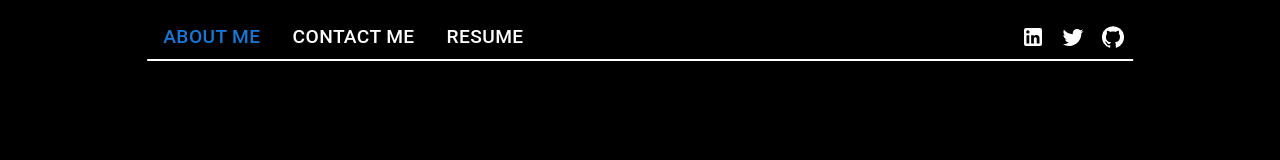
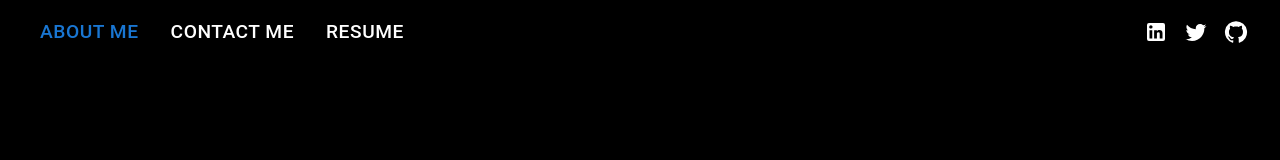
Before and after one commit to Nivix047/nivix047.github.io, a React (Create React App) app: page / in a window 1280 px wide. Shown: the top 160 px of the page. Built offline with nearby package versions, Linux system fonts and the light colour scheme.

Commit message:
Updated Navbar, removed Navbar/Navbar.css. Consolidated code to MUI styling for readability and media responsiveness

```diff
--- a/src/components/Navbar/Navbar.css
+++ /dev/null
@@ -1,50 +0,0 @@
-.navbar-content {
-  position: relative; /* Required for absolute positioning of the pseudo-element */
-  display: flex;
-  justify-content: space-between;
-  align-items: center;
-  width: 80%; /* Full width */
-  padding-top: 10px;
-}
-
-.navbar-content::before {
-  content: "";
-  position: absolute;
-  bottom: 0;
-  left: 50%; /* Center the line */
-  width: 100%; /* Adjust this width to control the length of the bottom border */
-  height: 2px; /* Height of the border */
-  background-color: white;
-  transform: translateX(
-    -50%
-  ); /* Center the line with respect to the container */
-}
-
-/* New CSS for making social media items cursor pointer */
-.social-media-item {
-  cursor: pointer;
-}
-
-.about-link {
-  color: black !important; /* Override color for visited links */
-}
-
-.about-link:visited {
-  color: black !important; /* Keep visited links white */
-}
-
-.contact-link {
-  color: black !important; /* Override color for visited links */
-}
-
-.contact-link:visited {
-  color: black !important; /* Keep visited links white */
-}
-
-.resume-link {
-  color: black !important; /* Override color for visited links */
-}
-
-.resume-link:visited {
-  color: black !important; /* Keep visited links white */
-}
--- a/src/components/Navbar/index.js
+++ b/src/components/Navbar/index.js
@@ -9,8 +9,6 @@ import {
   IconButton,
   Drawer,
   List,
-  ListItem,
-  ListItemText,
   Tab,
   Tabs,
 } from "@mui/material";
@@ -18,7 +16,6 @@ import MenuIcon from "@mui/icons-material/Menu";
 import TwitterIcon from "@mui/icons-material/Twitter";
 import GitHubIcon from "@mui/icons-material/GitHub";
 import LinkedInIcon from "@mui/icons-material/LinkedIn";
-import "./Navbar.css";
 
 const Navbar = () => {
   const [value, setValue] = useState(0);
@@ -42,60 +39,14 @@ const Navbar = () => {
 
   const drawerContent = (
     <Box
-      sx={{ width: 250 }}
-      role="presentation"
-      onClick={handleDrawerToggle}
-      onKeyDown={handleDrawerToggle}
+      sx={{
+        width: 250,
+        role: "presentation",
+        onClick: handleDrawerToggle,
+        onKeyDown: handleDrawerToggle,
+      }}
     >
-      <List>
-        {/* Other ListItem components */}
-        <ListItem
-          component={Link}
-          to="/"
-          onClick={() => handleNavigation("/")}
-          className="about-link"
-        >
-          <ListItemText primary="About Me" />
-        </ListItem>
-        <ListItem
-          component={Link}
-          to="/contact"
-          onClick={() => handleNavigation("/contact")}
-          className="contact-link"
-        >
-          <ListItemText primary="Contact Me" />
-        </ListItem>
-        <ListItem
-          component={Link}
-          to="/resume"
-          onClick={() => handleNavigation("/resume")}
-          className="resume-link"
-        >
-          <ListItemText primary="Resume" />
-        </ListItem>
-        {/* Social media icons */}
-        <ListItem
-          onClick={() => window.open("https://twitter.com", "_blank")}
-          className="social-media-item"
-        >
-          <TwitterIcon />
-          <ListItemText primary="Twitter" />
-        </ListItem>
-        <ListItem
-          onClick={() => window.open("https://github.com", "_blank")}
-          className="social-media-item"
-        >
-          <GitHubIcon />
-          <ListItemText primary="GitHub" />
-        </ListItem>
-        <ListItem
-          onClick={() => window.open("https://www.linkedin.com", "_blank")}
-          className="social-media-item"
-        >
-          <LinkedInIcon />
-          <ListItemText primary="LinkedIn" />
-        </ListItem>
-      </List>
+      <List>{/* ... List Items ... */}</List>
     </Box>
   );
 
@@ -116,57 +67,31 @@ const Navbar = () => {
         <Drawer anchor="left" open={drawerOpen} onClose={handleDrawerToggle}>
           {drawerContent}
         </Drawer>
-        <Box sx={{ flexGrow: 1, display: "flex", justifyContent: "center" }}>
-          <div className="navbar-content">
         {!isMobile && (
-              <>
           <Tabs
             value={value}
             onChange={handleChange}
             aria-label="basic tabs example"
             TabIndicatorProps={{ style: { display: "none" } }}
+            sx={{
+              ".MuiTab-root": {
+                fontSize: "1.2rem",
+                textTransform: "uppercase",
+                color: "white",
+                "&:hover": { textDecoration: "underline" },
+              },
+            }}
           >
-                  {/* Tabs */}
-                  <Tab
-                    component={Link}
-                    to="/"
-                    label={<span style={{ fontSize: "1.2rem" }}>About Me</span>}
-                    sx={{
-                      color: "white",
-                      textTransform: "uppercase",
-                      "&:hover": { textDecoration: "underline" },
-                    }}
-                  />
-                  <Tab
-                    component={Link}
-                    to="/contact"
-                    label={
-                      <span style={{ fontSize: "1.2rem" }}>Contact Me</span>
-                    }
-                    sx={{
-                      color: "white",
-                      textTransform: "uppercase",
-                      "&:hover": { textDecoration: "underline" },
-                    }}
-                  />
-                  <Tab
-                    component={Link}
-                    to="/resume"
-                    label={<span style={{ fontSize: "1.2rem" }}>Resume</span>}
-                    sx={{
-                      color: "white",
-                      textTransform: "uppercase",
-                      "&:hover": { textDecoration: "underline" },
-                    }}
-                  />
+            <Tab component={Link} to="/" label="About Me" />
+            <Tab component={Link} to="/contact" label="Contact Me" />
+            <Tab component={Link} to="/resume" label="Resume" />
           </Tabs>
+        )}
+        <Box sx={{ flexGrow: 1 }} />
         <Box sx={{ display: "flex", alignItems: "center" }}>
-                  {/* Icon Buttons */}
           <IconButton
             color="inherit"
-                    onClick={() =>
-                      window.open("https://www.linkedin.com", "_blank")
-                    }
+            onClick={() => window.open("https://www.linkedin.com", "_blank")}
             sx={{ fontSize: "1.5rem" }}
           >
             <LinkedInIcon />
@@ -180,17 +105,11 @@ const Navbar = () => {
           </IconButton>
           <IconButton
             color="inherit"
-                    onClick={() =>
-                      window.open("https://github.com/nivix047", "_blank")
-                    }
+            onClick={() => window.open("https://github.com", "_blank")}
             sx={{ fontSize: "1.5rem" }}
           >
             <GitHubIcon />
           </IconButton>
-                </Box>
-              </>
-            )}
-          </div>
         </Box>
       </Toolbar>
     </AppBar>
```
Lines whose indentation alone changed are shown as unchanged.
